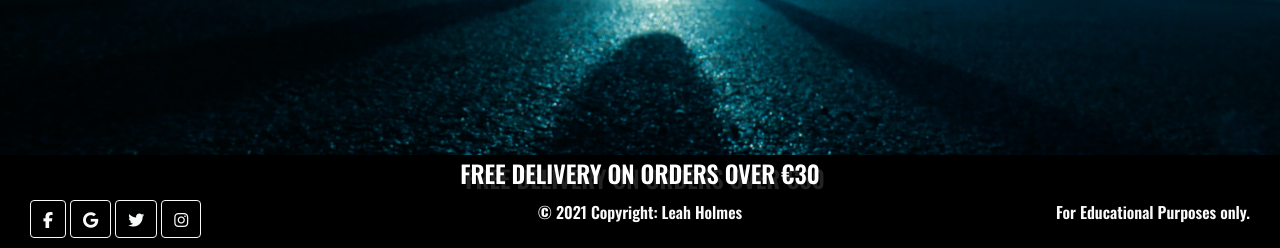
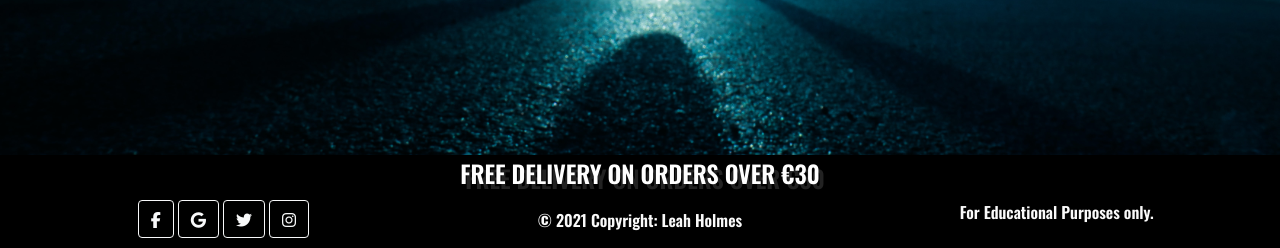
Before and after one commit to Leah1977/Fit_Time_MS4, a Django app: page / in a window 1280 px wide. Shown: the part 645-893 px from the top of the page. Run offline with Django 3.2, Linux system fonts and the light colour scheme; parts of the project's set-up code (start-up, migrations or seed data) failed here and were passed over; some libraries are stand-ins or nearby versions.

Commit message:
Change text display in footer
Add padding to text in footer

```diff
--- a/templates/includes/footer.html
+++ b/templates/includes/footer.html
@@ -4,10 +4,10 @@
         <h4 class="logo-font my-1">Free delivery on orders over €{{ free_delivery_threshold }}</h4>
     </div>
 </div>
-<div class="container-fluid">
+<div class="container-fluid footer-container">
     <div class="row my-2">
         <!-- Section: Social media -->
-        <div class="col-lg-4 social-links" style="background-color: rgba(0, 0, 0, 0.9);">
+        <div class="col-lg-4 social-links text-center" style="background-color: rgba(0, 0, 0, 0.9);">
             <!-- Facebook -->
             <a class="btn btn-outline-light btn-floating" target="_blank" href="https://facebook.com" rel="noopener" role="button"><i class="fab fa-facebook-f" aria-hidden="true"></i></a>
             <!-- LinkedIn -->
@@ -18,10 +18,12 @@
             <a class="btn btn-outline-light btn-floating" target="_blank" href="https://instagram.com" rel="noopener" role="button"><i class="fab fa-instagram" aria-hidden="true"></i></a>
         </div>
         <!-- Copyright -->
+        <div class="col-lg-4 text-center pt-2" style="background-color: rgba(0, 0, 0, 0.9);">
+            <p>
+                © 2021 Copyright: Leah Holmes
+            </p>
+        </div>
         <div class="col-lg-4 text-center" style="background-color: rgba(0, 0, 0, 0.9);">
-        © 2021 Copyright: Leah Holmes
-        </div>
-        <div class="col-lg-4 text-lg-right" style="background-color: rgba(0, 0, 0, 0.9);">
             <p>
                 For Educational Purposes only.
             </p>
```
